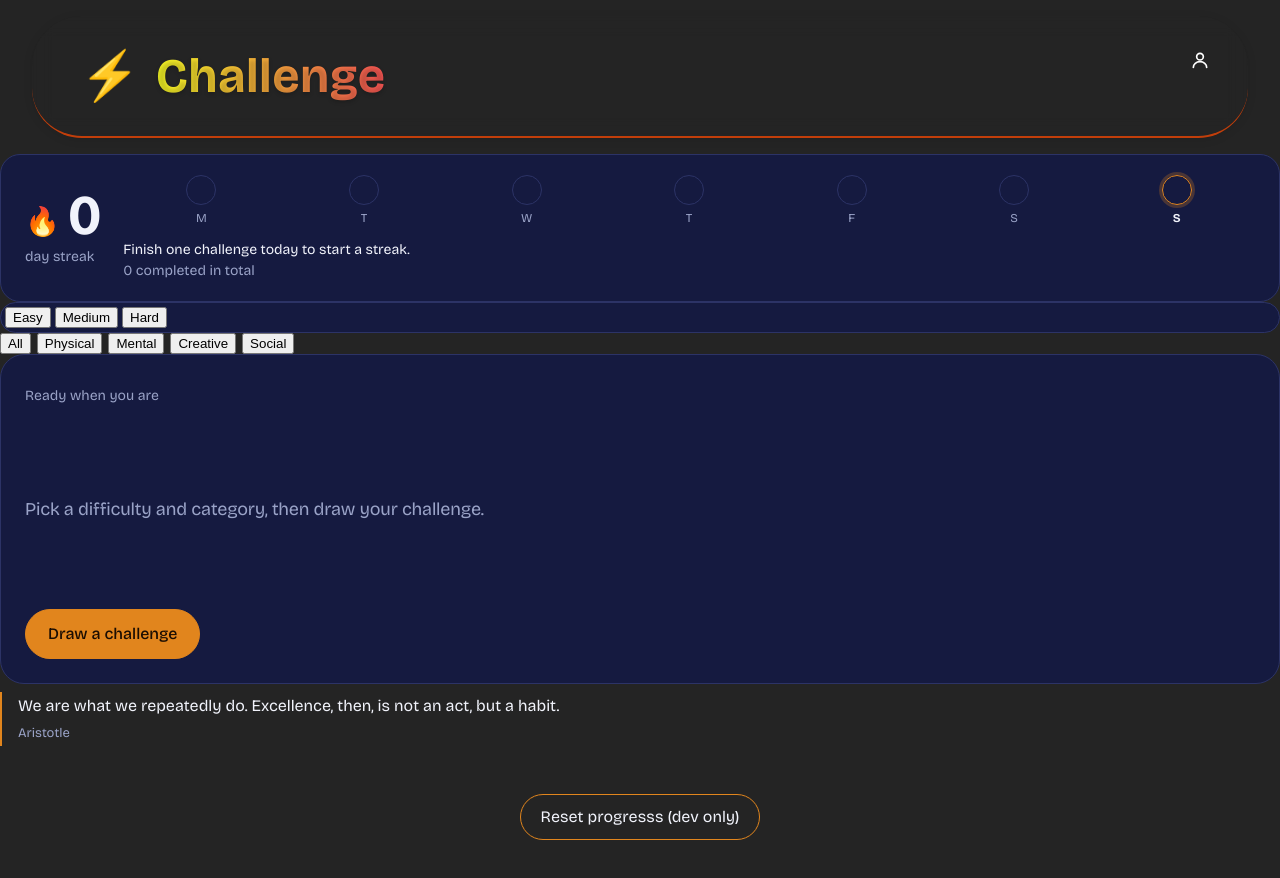
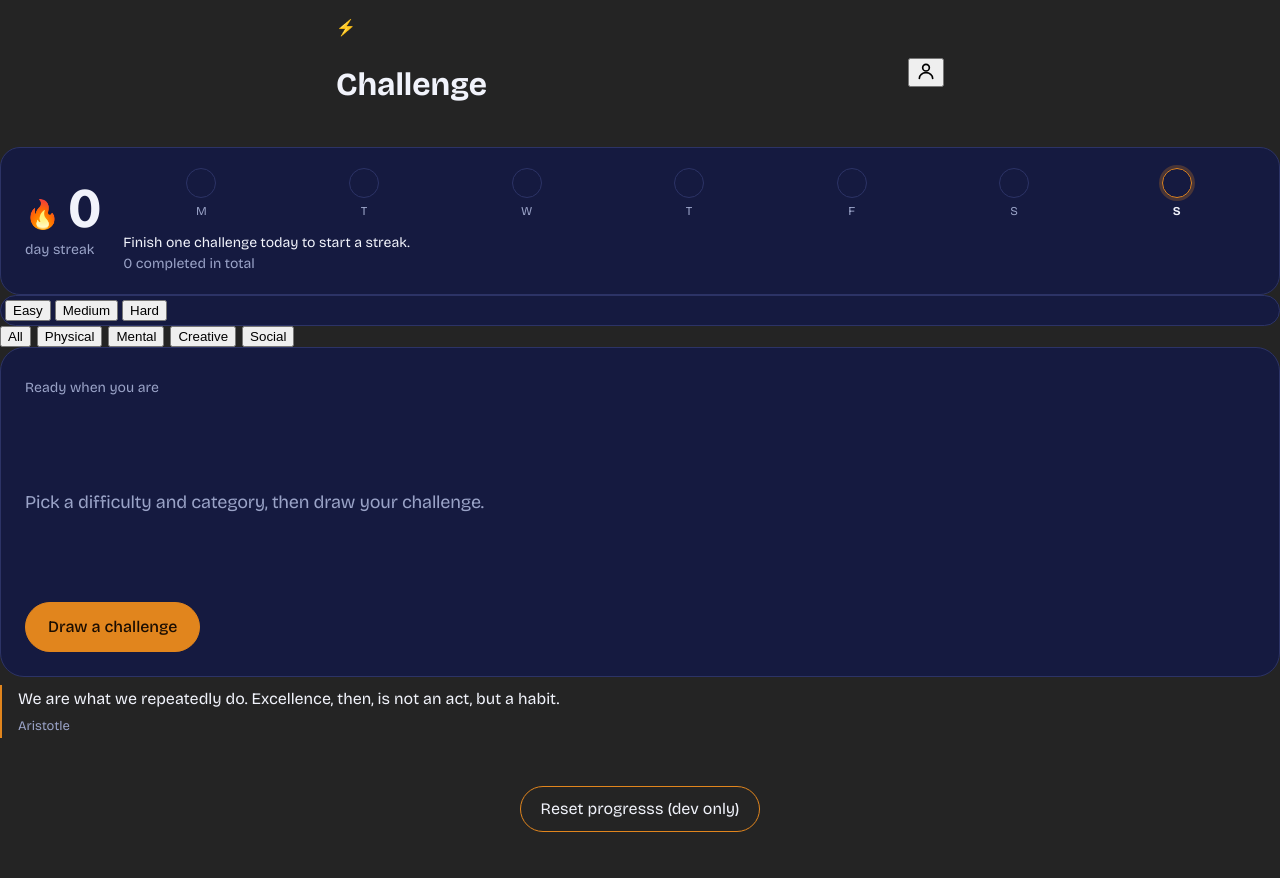
Before and after one commit to robertoandino/challenge-me, a React (Vite) app: page / in a window 1280 px wide. Shown: the top 878 px of the page. Built offline with nearby package versions, Linux system fonts and the light colour scheme.

Commit message:
Updating header css

```diff
--- a/src/components/Header/Header.css
+++ b/src/components/Header/Header.css
@@ -1,73 +1,12 @@
-/* Header Styles */
 .site-header {
-    display: flex;
-    justify-content: space-between;
-    align-items: center;
-    padding: 1.5rem 3rem;
-    background: transparent;
-    backdrop-filter: blur(10px);
-    -webkit-background-filter: blur(10px); /* For Safari */
-    box-shadow: 0 4px 15px rgba(0, 0, 0, 0.2), inset 0 1px 0 rgba(255, 255, 255, 0.1); /*Depth*/
-    color: #fff;
-    border-bottom: 2px solid rgba(255, 74, 2, 0.726);
-    position: sticky;
-    top: 0;
-    z-index: 1000;
-    box-shadow: 0 2px 10px rgba(0, 0, 0, 0.1);
-    border-radius: 50px; /* Rounded corners */
-    margin: 1rem 2rem; /* Margin around the header */
-    transition: transform 0.2s ease;
-}
-
-.site-header:hover {
-    transform: translateY(-2px);
-}
-
-.header-left {
-    max-width: 75%;
+    width: 100%;
+    max-width: 640px;
+    margin: 0 auto;
+    padding: 16px;
+    box-sizing: border-box;
     display: flex;
     align-items: center;
+    justify-content: space-between;
+    position: relative;
+    z-index: 10;
 }
-
-.logo {
-    font-size: 3rem;
-    margin-right: 1rem;
-    display: flex;
-    align-items: center;
-}
-
-.main-title {
-    font-size: 3rem;
-    font-weight: 700;
-    color: white;
-    background: linear-gradient(to right, #f8fc25, #f85454);
-    -webkit-background-clip: text;
-    -webkit-text-full: transparent;
-    background-clip: text;
-    color: transparent;
-    margin: 0;
-    letter-spacing: 0.06rem;
-    text-shadow: 0 2px 4px rgba(0, 0, 0, 0.2);
-}
-
-.profile-button:hover {
-    transform: scale(1.1);
-    transition: transform 0.2s ease;
-}
-
-.profile-menu-container {
-    position: absolute;
-    top: 1.5rem;
-    right: 2rem;
-    z-index: 100;
-}
-
-.profile-button {
-    position: relative;
-    background: none;
-    border: none;
-    font-size: 2rem;
-    cursor: pointer;
-    color: #fff;
-    z-index: 12000;
-}
```
